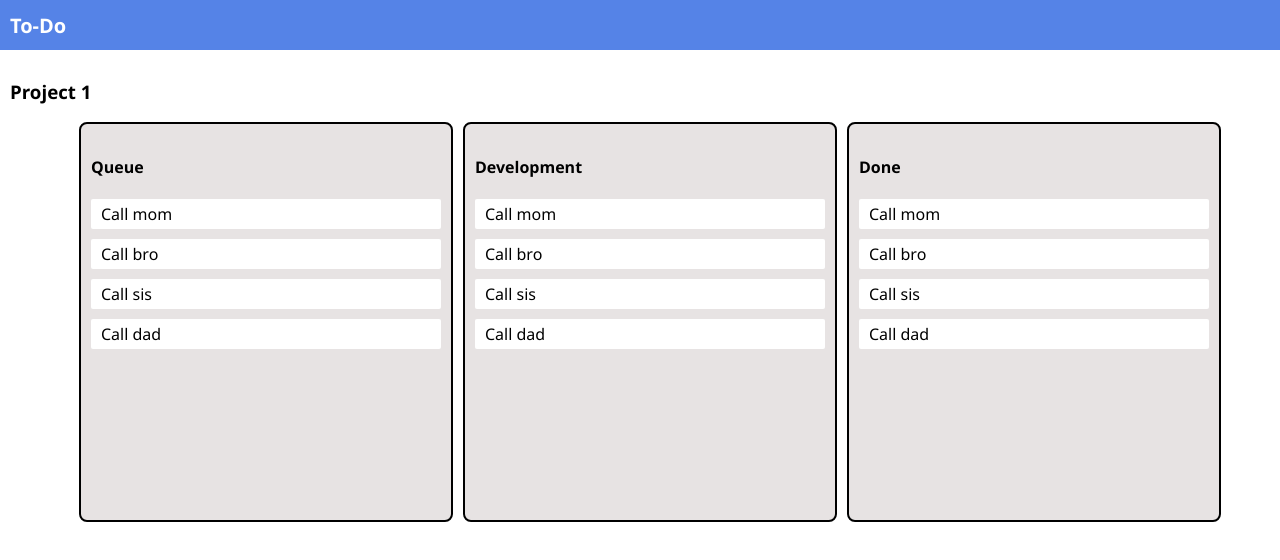
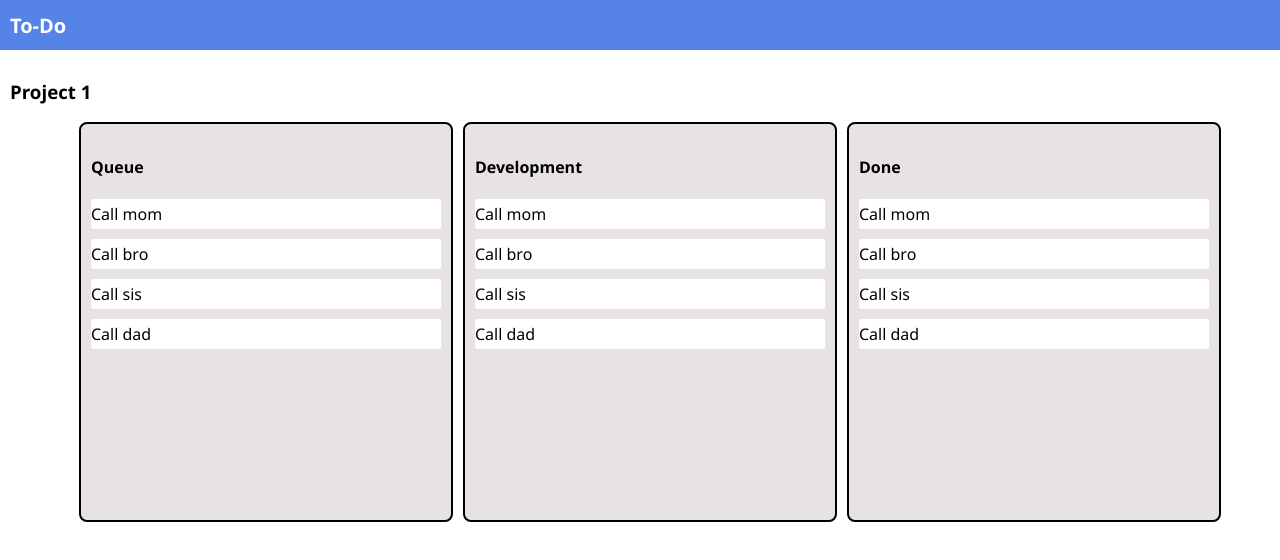
Before and after one commit to Qraree/test_todo, a React (Create React App) app in the folder client/: page /projects/1 in a window 1280 px wide. Shown: the top 560 px of the page. Built offline with nearby package versions, Linux system fonts and the light colour scheme.

Commit message:
added styles

```diff
--- a/client/src/components/TaskColumn/Task/Task.scss
+++ b/client/src/components/TaskColumn/Task/Task.scss
@@ -1,16 +1,27 @@
 .task {
   background-color: white;
-  padding: 10px;
+  //padding: 10px;
   width: 100%;
   height: 30px;
   box-sizing: border-box;
   display: flex;
-  justify-content: flex-start;
+  justify-content: space-between;
   align-items: center;
   margin-bottom: 10px;
   border-radius: 2px;
+  flex-direction: row;
 
   &:hover {
     background-color: #f5f4f4;
   }
 }
+
+.priority-div {
+  width: 10px;
+  height: 100%;
+  background-color: #5583e7;
+}
+
+.task-name {
+  margin-left: 10px;
+}
```
